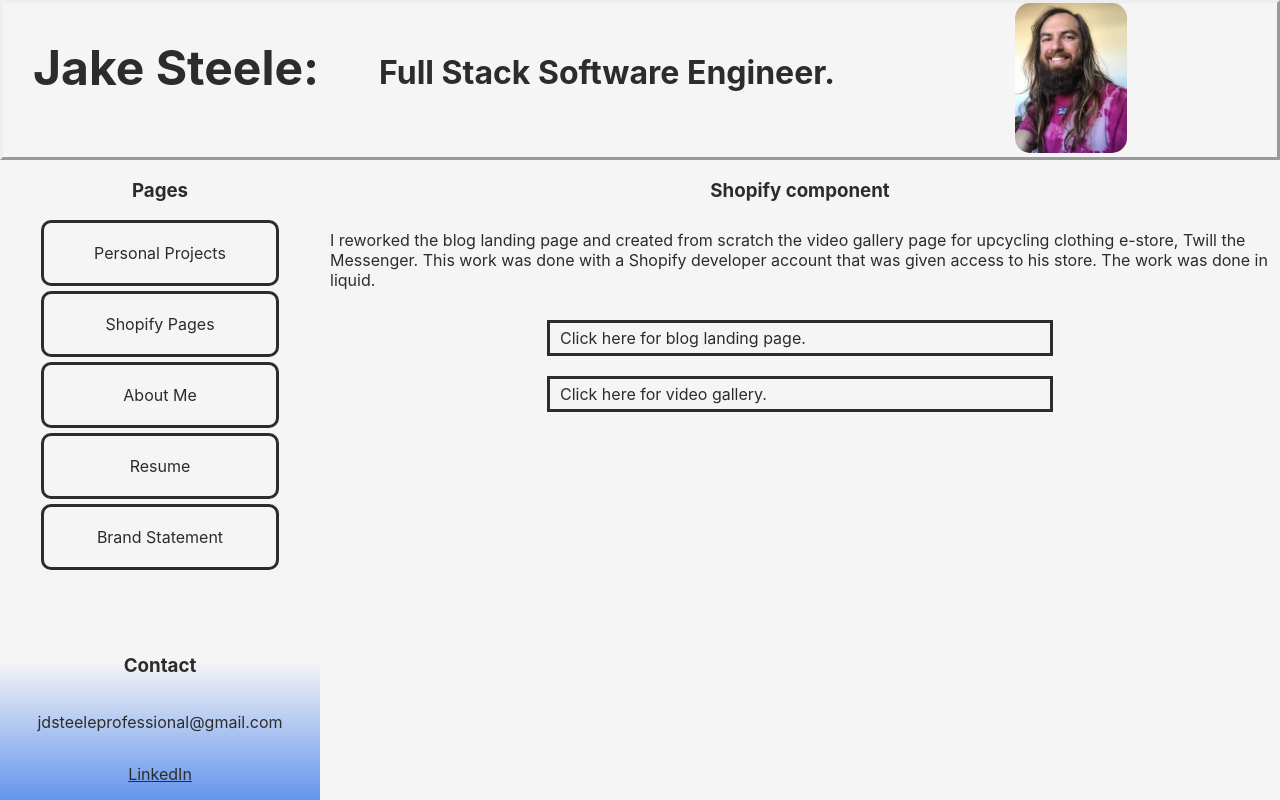
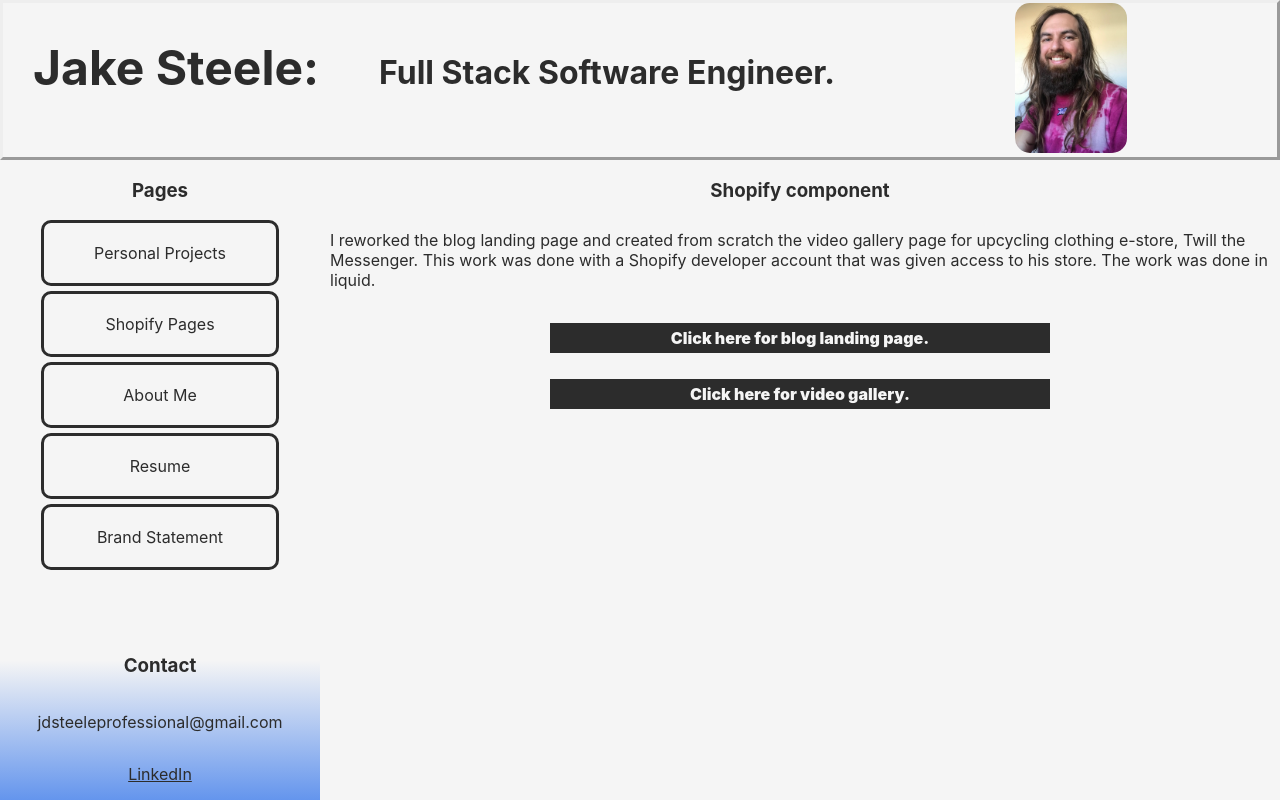
Before and after one commit to 1jdsteele/Portfolio2, a React (Create React App) app: page /shopify in a window 1280 px wide. Built offline with nearby package versions, Linux system fonts and the light colour scheme.

Commit message:
internal buttons styled black

```diff
--- a/src/components/Projects/Projects.css
+++ b/src/components/Projects/Projects.css
@@ -6,4 +6,8 @@
     margin-bottom: 20px;
     padding-top: 5px;
     padding-bottom: 5px;
+    text-align: center;
+    background-color: rgb(44, 44, 44);
+    color: whitesmoke;
+    font-weight: 900;
 }
--- a/src/components/Shopify/Shopify.css
+++ b/src/components/Shopify/Shopify.css
@@ -6,4 +6,8 @@
     margin-bottom: 20px;
     padding-top: 5px;
     padding-bottom: 5px;
+    text-align: center;
+    background-color: rgb(44, 44, 44);
+    color: whitesmoke;
+    font-weight: 900;
 }
```
